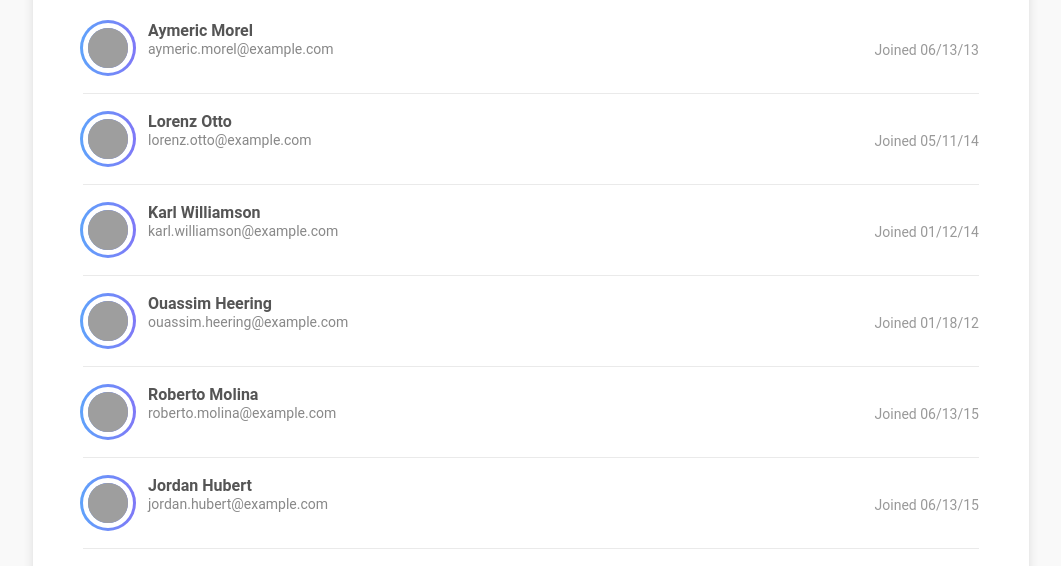
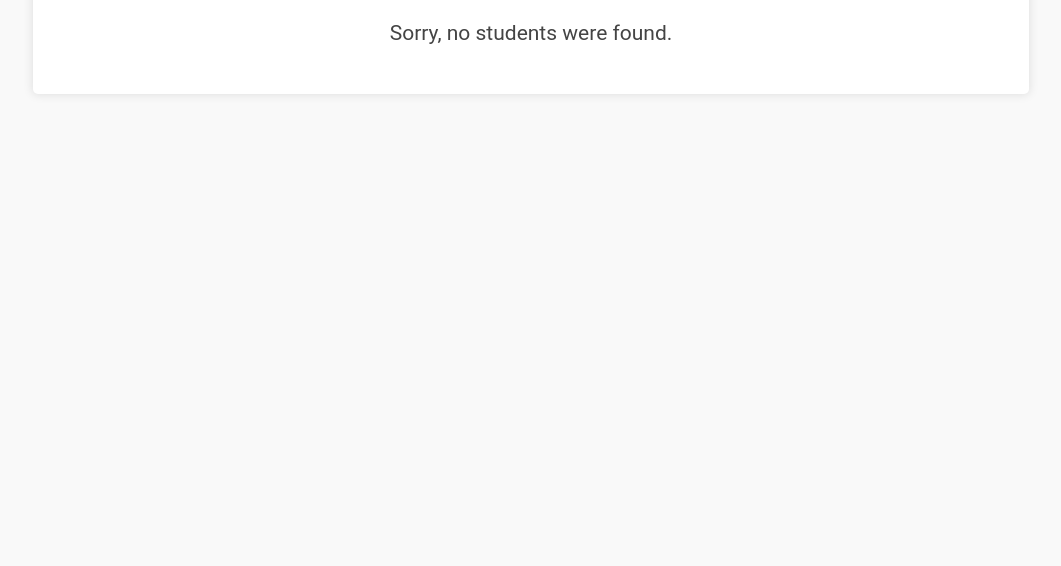
Before and after one commit to mmgolden/list-pagination-and-filtering, a plain HTML site: page examples/44students.html in a window 1280 px wide. Both pictures are taken after typing "Sample" into the empty fields and a click on the button "SEARCH". Shown: the part 163-729 px from the top of the page, without its empty margins (109-1170 px from the left). Drawn offline with Linux system fonts and the light colour scheme; grey boxes are pictures that could not be loaded.

Commit message:
Completed search functionality

```diff
--- a/css/style.css
+++ b/css/style.css
@@ -114,6 +114,12 @@ body {
   border-bottom: none;
 }
 
+.message {
+  text-align: center;
+  font-size: 21px;
+  color: #444;
+}
+
 /********************* Pagination *********************/
 .pagination {
   margin: 40px 0 0 0;
--- a/js/script.js
+++ b/js/script.js
@@ -5,6 +5,7 @@ const pageHeader = document.querySelector('.page-header');
 
 // Hides all students except for the set that should be shown
 function showPage(list, page, pageLength) {
+
     // If the index is >= the index of the first item that should be shown
     // And the index is <= the index of the last item that should be shown then show those items
     // Otherwise, hide the items
@@ -19,10 +20,9 @@ function showPage(list, page, pageLength) {
 
 // Create and append the pagination links to the page
 function appendPageLinks(listItems, pageLength) {
+
     // If pagination exists, remove it
-    if (page.lastElementChild.className === 'pagination') {
-        page.removeChild(page.lastElementChild);
-    }
+    remove();
 
     // Calculate the number of pages needed
     const numOfPages = Math.ceil(listItems.length / pageLength);
@@ -49,11 +49,27 @@ function appendPageLinks(listItems, pageLength) {
     // Add the class of active to the first list item link
     const firstPageLink = document.querySelector('ul li a');
     firstPageLink.className = 'active';
+}
 
+// Create pagination
+function pagination(list, target, pageLength) {
+
+    // Remove the active class from all links
+    const ul = target.parentNode.parentNode;
+    const li = Array.from(ul.childNodes);
+    li.forEach(item => item.firstElementChild.className = '');
+
+    // Add the active class to the selected link
+    target.className = 'active';
+
+    // Show the set of students that should be shown based on the page that was clicked
+    const pageNum = target.textContent;
+    showPage(list, pageNum, pageLength);
 }
 
 // Create search and append to the page
 function appendSearch() {
+
     // Create the search div
     const searchDiv = document.createElement('div');
     searchDiv.className = 'student-search';
@@ -70,25 +86,11 @@ function appendSearch() {
     searchDiv.appendChild(button);
 }
 
-// Create pagination
-function pagination(target, pageLength) {
-    // Remove the active class from all links
-    const ul = target.parentNode.parentNode;
-    const li = Array.from(ul.childNodes);
-    li.forEach(item => item.firstElementChild.className = '');
+// Search the list of students
+function search() {
 
-    // Add the active class to the selected link
-    target.className = 'active';
-
-    // Show the set of students that should be shown based on the page that was clicked
-    const pageNum = target.textContent;
-    showPage(studentList, pageNum, pageLength);
-}
-
-// Search the list of students
-function search(target) {
     // Get the input value
-    const input = target.previousElementSibling;
+    const input = document.querySelector('input');
     const value = input.value.toLowerCase();
 
     // Empty array to hold filtered items
@@ -106,26 +108,73 @@ function search(target) {
         }
     });
 
-    appendPageLinks(filtered, 10);
-    console.log(filtered);
+    if (filtered.length > 0) {
 
+        // Clear all items from the page
+        clear();
+
+        // Add pagination links
+        appendPageLinks(filtered, 10);
+
+        // Only display the filtered items
+        showPage(filtered, 1, 10);
+
+    } else {
+
+        // Clear items from page
+        clear();
+        remove();
+
+        // Create and display message
+        const message = document.createElement('p');
+        message.className = 'message';
+        message.textContent = 'Sorry, no students were found.';
+        page.appendChild(message);
+
+    }
+}
+
+// Removes pagination links and message from the page
+function remove() {
+    if (page.lastElementChild.className === 'pagination' || page.lastElementChild.className === 'message') {
+        page.removeChild(page.lastElementChild);
+    }
+};
+
+// Clear all items from page
+function clear() {
+    studentList.forEach(item => item.style.display = 'none');
 }
 
 // When a pagination link is clicked
 page.addEventListener('click', function(event) {
+
     event.preventDefault();
     const target = event.target;
 
     // If the event target is a link, create pagination
     if (target.tagName === 'A') {
-        pagination(target, 10);
+        pagination(studentList, target, 10);
     // If the event target is a button, perform search
     } else if (target.tagName === 'BUTTON') {
-        search(target);
+        search();
     }
 });
 
+// When the enter key is pressed
+document.addEventListener('keypress', function(event) {
+    if (event.keyCode === 13 || event.which === 13) {
+        search();
+    }
+});
+
+// When the user is typing, display results
+document.addEventListener('keyup', function(event) {
+    search();
+});
+
 function init() {
+
     // Only show the first 10 students on page load
     showPage(studentList, 1, 10);
 
```
